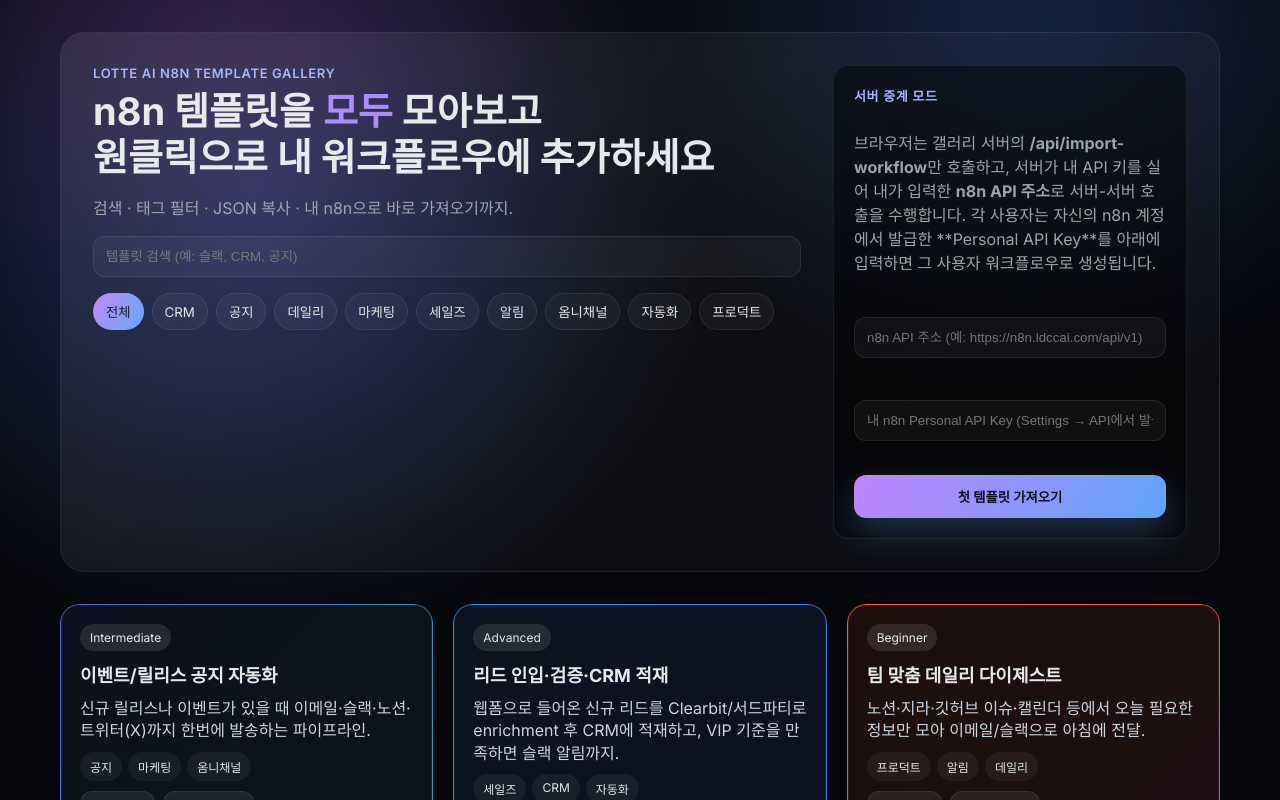
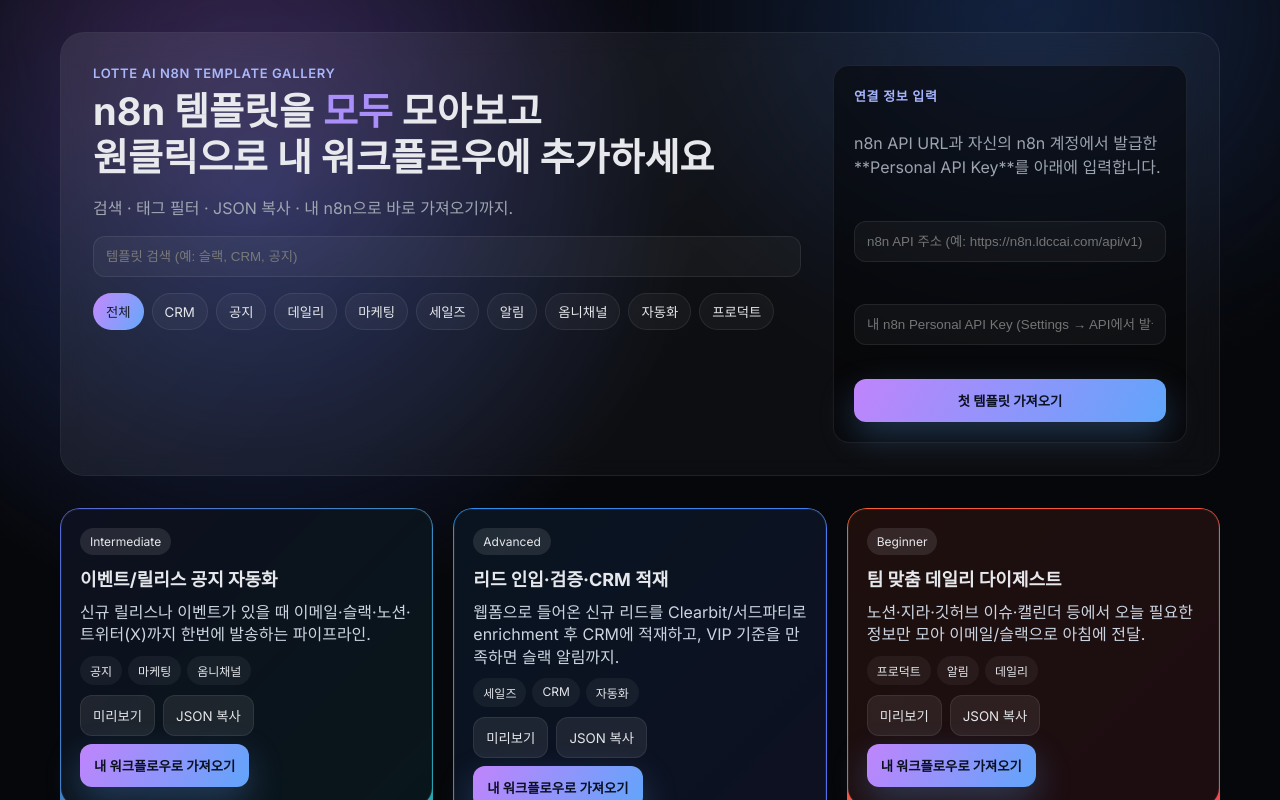
Before and after one commit to vvonha/n8n, a React (Vite) app: page / in a window 1280 px wide. Shown: the top 800 px of the page. Built offline with nearby package versions, Linux system fonts and the light colour scheme.

Commit message:
Update App.tsx

```diff
--- a/src/App.tsx
+++ b/src/App.tsx
@@ -130,11 +130,9 @@
           </div>
         </div>
         <div className="panel">
-          <p className="eyebrow">서버 중계 모드</p>
+          <p className="eyebrow">연결 정보 입력</p>
           <p className="muted">
-            브라우저는 갤러리 서버의 <strong>/api/import-workflow</strong>만 호출하고, 서버가 내 API 키를 실어
-            내가 입력한 <strong>n8n API 주소</strong>로 서버-서버 호출을 수행합니다. 각 사용자는 자신의 n8n 계정에서 발급한
-            **Personal API Key**를 아래에 입력하면 그 사용자 워크플로우로 생성됩니다.
+            n8n API URL과 자신의 n8n 계정에서 발급한 **Personal API Key**를 아래에 입력합니다.
           </p>
 
           <div className="input-row">
```
